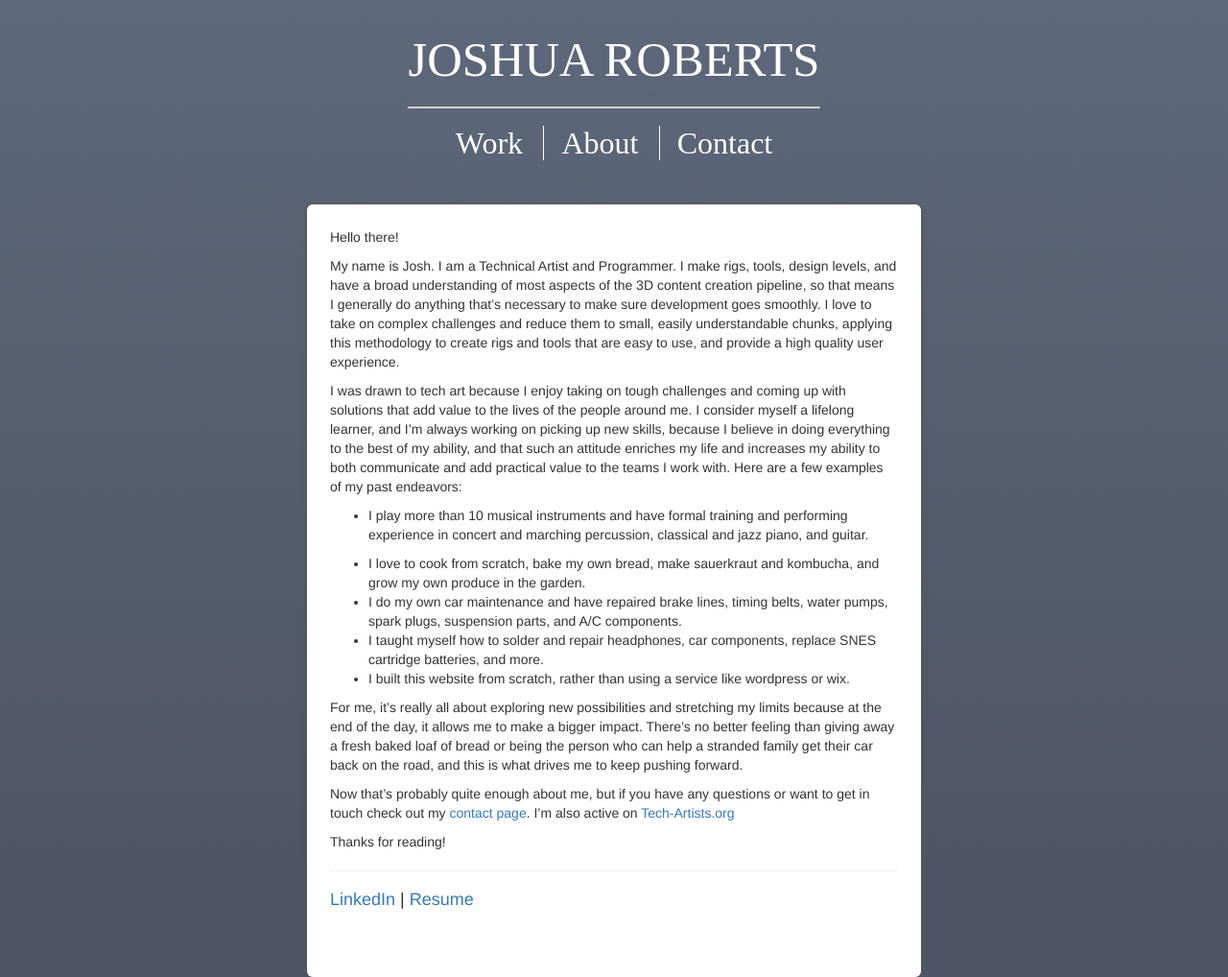
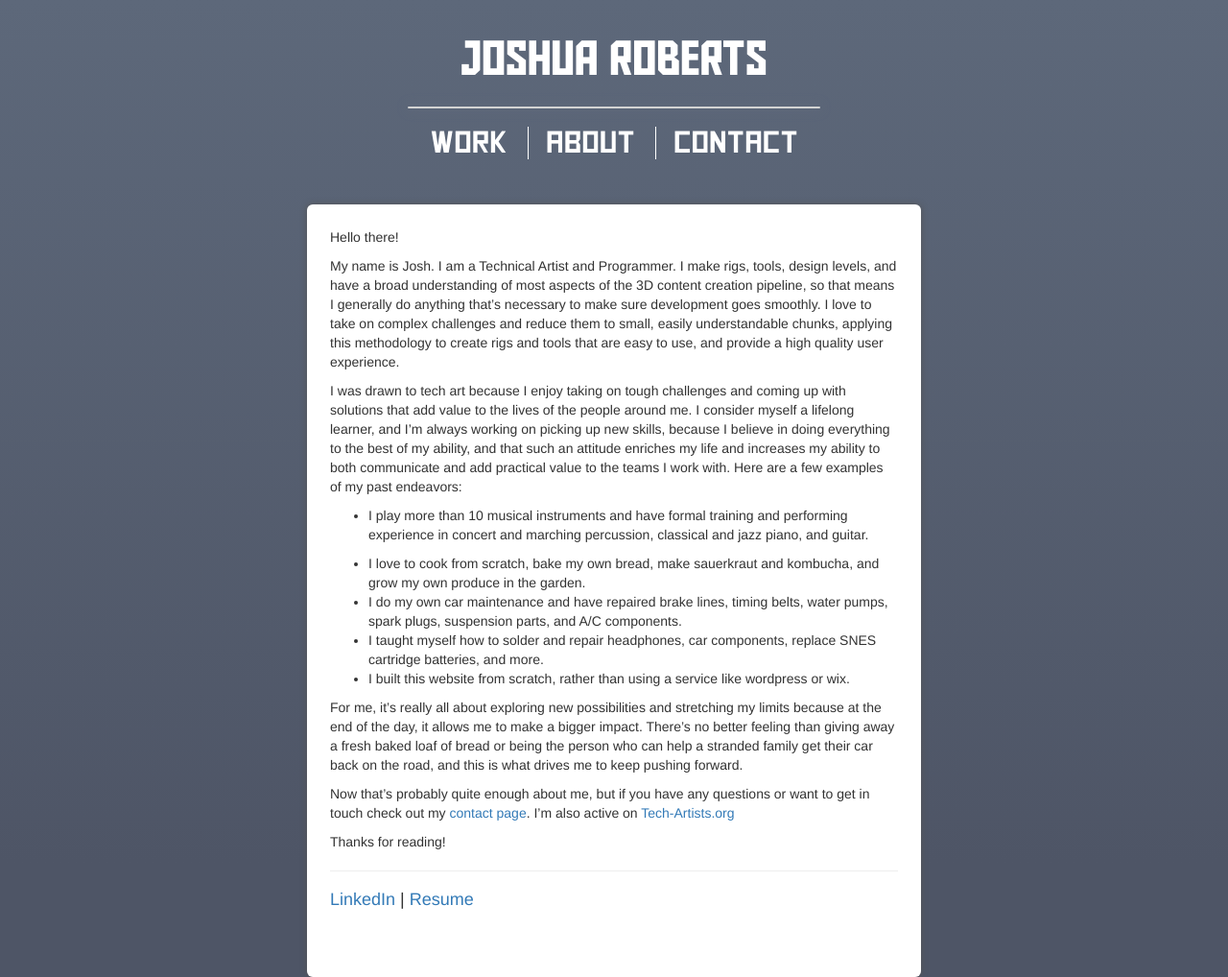
Before and after one commit to JoDaRober/portfolio, a Jekyll site: the page built from about.markdown, in a window 1280 px wide. Shown: the whole page at 96% size. Built offline with Jekyll 4.4.1, drawn with Linux system fonts in a browser that asks for light colours; some web fonts are replaced.

Commit message:
attempt to fix font source paths... again

```diff
--- a/css/main.css
+++ b/css/main.css
@@ -1,11 +1,11 @@
 @font-face {
     font-family: AldoTheApache;
-    src: url("fonts/AldotheApache.ttf") format('truetype');
+    src: url("../fonts/AldotheApache.ttf") format('truetype');
 }
 
 @font-face {
     font-family: Square;
-    src: url("fonts/Square.ttf") format('truetype');
+    src: url("../fonts/Square.ttf") format('truetype');
 }
 
 html {
```
